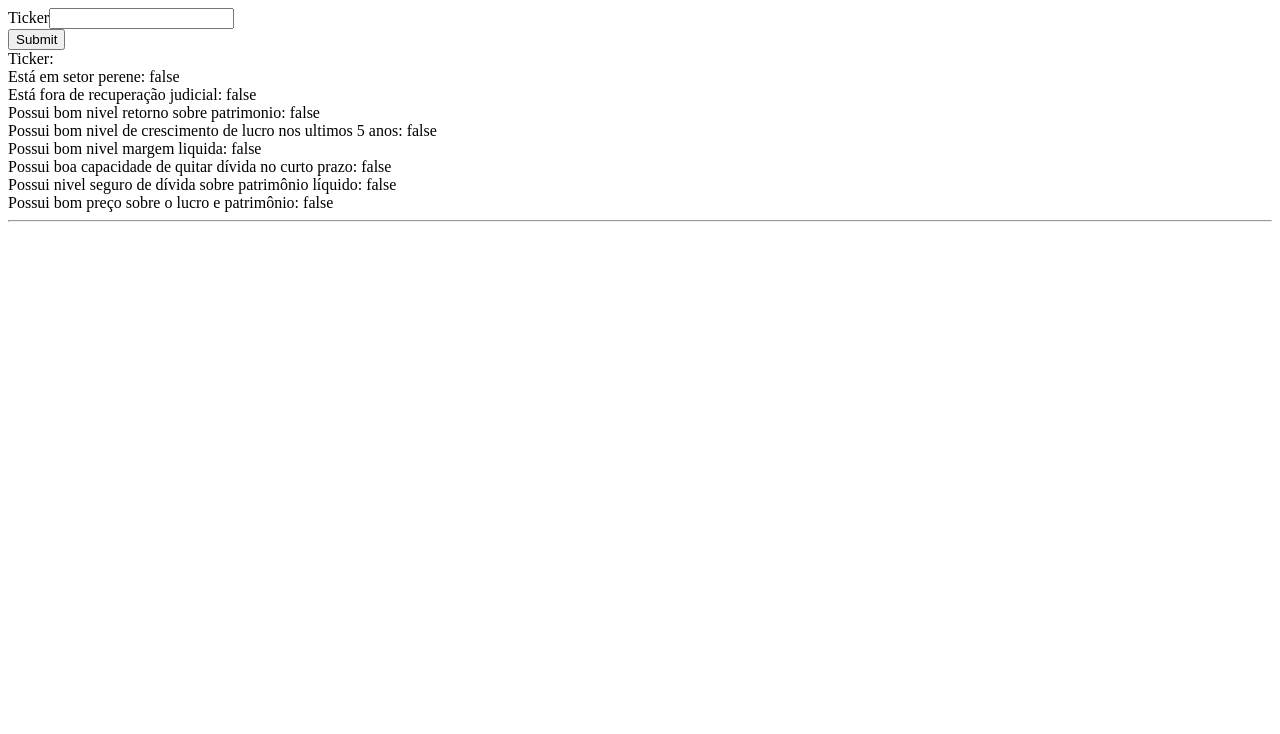
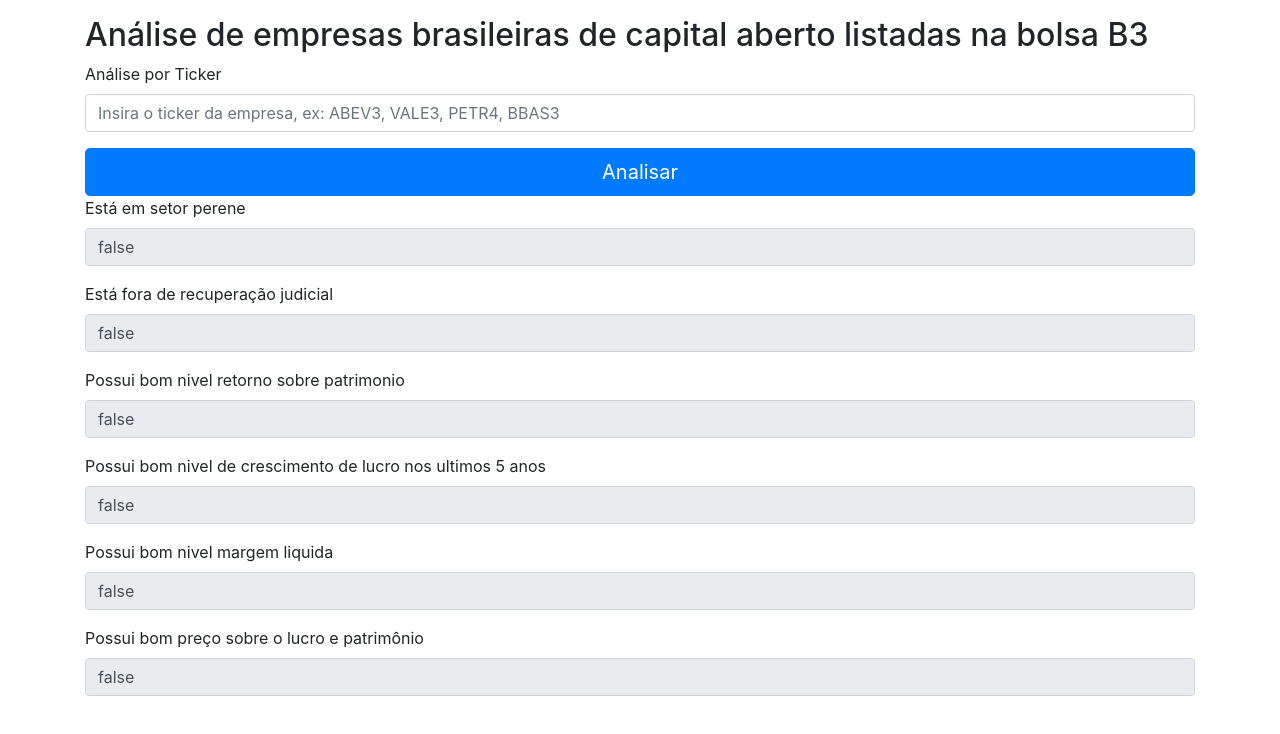
Before and after one commit to sartorileonardo/analisys-brazilian-stock-front, an Angular app: page / in a window 1280 px wide. Shown: the top 734 px of the page. Built offline with nearby package versions, Linux system fonts and the light colour scheme.

Commit message:
Add Bootstrap 4

```diff
--- a/src/app/analisys-brazilian-stock/analisys-brazilian-stock.component.html
+++ b/src/app/analisys-brazilian-stock/analisys-brazilian-stock.component.html
@@ -1,53 +1,49 @@
-<div>
-    <div>
-        <label for="ticker">Ticker</label>
-        <input type="text" id="ticker" required [(ngModel)]="ticker" (ngModelChange)="tickerChanged($event)" name="ticker">
+
+<div class="container mt-3" *ngIf="stockAnalisys">
+
+    <div class="row mt-3">
+      <div class="col">
+        <h2>Análise de empresas brasileiras de capital aberto listadas na bolsa B3</h2>
+        <form>
+          <div class="form-group">
+            <label>Análise por Ticker</label>
+            <input type="text" class="form-control" placeholder="Insira o ticker da empresa, ex: ABEV3, VALE3, PETR4, BBAS3" id="ticker" required [(ngModel)]="ticker" (ngModelChange)="tickerChanged($event)" name="ticker">
+          </div>
+
+          <button type="button" class="btn btn-primary btn-lg btn-block" (click)="search()">Analisar</button>
+
+          <div class="form-group">
+            <label>Está em setor perene</label>
+            <input type="text" class="form-control" disabled="true" [(ngModel)]="stockAnalisys.estaEmSetorPerene" name="estaEmSetorPerene">
+          </div>
+
+          <div class="form-group">
+            <label>Está fora de recuperação judicial</label>
+            <input type="text" class="form-control" disabled="true" [(ngModel)]="stockAnalisys.estaForaDeRecuperacaoJudicial" name="estaForaDeRecuperacaoJudicial">
+          </div>
+
+          <div class="form-group">
+            <label>Possui bom nivel retorno sobre patrimonio</label>
+            <input type="text" class="form-control" disabled="true" [(ngModel)]="stockAnalisys.possuiBomNivelRetornoSobrePatrimonio" name="possuiBomNivelRetornoSobrePatrimonio">
+          </div>
+
+          <div class="form-group">
+            <label>Possui bom nivel de crescimento de lucro nos ultimos 5 anos</label>
+            <input type="text" class="form-control" disabled="true" [(ngModel)]="stockAnalisys.possuiBomNivelCrescimentoLucroNosUltimos5Anos" name="possuiBomNivelCrescimentoLucroNosUltimos5Anos">
+          </div>
+
+          <div class="form-group">
+            <label>Possui bom nivel margem liquida</label>
+            <input type="text" class="form-control" disabled="true" [(ngModel)]="stockAnalisys.possuiBomNivelMargemLiquida" name="possuiBomNivelMargemLiquida">
+          </div>
+
+          <div class="form-group">
+            <label>Possui bom preço sobre o lucro e patrimônio</label>
+            <input type="text" class="form-control" disabled="true" [(ngModel)]="stockAnalisys.possuiBomPrecoEmRelacaoAoLucroAssimComoValorPatrimonial" name="possuiBomPrecoEmRelacaoAoLucroAssimComoValorPatrimonial">
+          </div>
+
+
+        </form>
+      </div>
     </div>
-    <div>
-        <button (click)="search()">Submit</button>
-    </div>
-</div>
-
-<div *ngIf="stockAnalisys">
-    <div>
-        <label>Ticker: </label> {{stockAnalisys.ticker}}
-    </div>
-    <div>
-        <label>Está em setor perene: </label> {{stockAnalisys.estaEmSetorPerene}}
-    </div>
-    <div>
-        <label>Está fora de recuperação judicial: </label> {{stockAnalisys.estaForaDeRecuperacaoJudicial}}
-    </div>
-    <div>
-        <label>Possui bom nivel retorno sobre patrimonio: </label>
-        {{stockAnalisys.possuiBomNivelDividaLiquidaSobrePatrimonioLiquido}}
-    </div>
-    <div>
-        <label>Possui bom nivel de crescimento de lucro nos ultimos 5 anos: </label>
-        {{stockAnalisys.possuiBomNivelCrescimentoLucroNosUltimos5Anos}}
-    </div>
-    <div>
-        <label>Possui bom nivel margem liquida: </label> {{stockAnalisys.possuiBomNivelMargemLiquida}}
-    </div>
-    <div>
-        <label>Possui boa capacidade de quitar dívida no curto prazo: </label>
-        {{stockAnalisys.possuiBomNivelDeCapacidadeDeQuitarDividaNoCurtoPrazo}}
-    </div>
-    <div>
-        <label>Possui nivel seguro de dívida sobre patrimônio líquido: </label>
-        {{stockAnalisys.possuiBomNivelDividaLiquidaSobrePatrimonioLiquido}}
-    </div>
-    <div>
-        <label>Possui bom preço sobre o lucro e patrimônio: </label>
-        {{stockAnalisys.possuiBomPrecoEmRelacaoAoLucroAssimComoValorPatrimonial}}
-    </div>
-
-    <!--
-    <span *ngIf='student.active' (click)='updateActive(false)'>Inactive</span>
-
-    <span *ngIf='!student.active' (click)='updateActive(true)'>Active</span>
-
-    <span (click)='deleteStudent()'>Delete</span>
-   -->
-    <hr />
-</div>
+  </div>
--- a/src/index.html
+++ b/src/index.html
@@ -6,8 +6,17 @@
   <base href="/">
   <meta name="viewport" content="width=device-width, initial-scale=1">
   <link rel="icon" type="image/x-icon" href="favicon.ico">
+
+  <!-- Bootstrap CSS -->
+  <link rel="stylesheet" href="https://stackpath.bootstrapcdn.com/bootstrap/4.1.3/css/bootstrap.min.css" integrity="sha384-MCw98/SFnGE8fJT3GXwEOngsV7Zt27NXFoaoApmYm81iuXoPkFOJwJ8ERdknLPMO" crossorigin="anonymous">
 </head>
 <body>
   <app-root></app-root>
+
+  <!-- Optional JavaScript -->
+    <!-- jQuery first, then Popper.js, then Bootstrap JS -->
+    <script src="https://code.jquery.com/jquery-3.3.1.slim.min.js" integrity="sha384-q8i/X+965DzO0rT7abK41JStQIAqVgRVzpbzo5smXKp4YfRvH+8abtTE1Pi6jizo" crossorigin="anonymous"></script>
+    <script src="https://cdnjs.cloudflare.com/ajax/libs/popper.js/1.14.3/umd/popper.min.js" integrity="sha384-ZMP7rVo3mIykV+2+9J3UJ46jBk0WLaUAdn689aCwoqbBJiSnjAK/l8WvCWPIPm49" crossorigin="anonymous"></script>
+    <script src="https://stackpath.bootstrapcdn.com/bootstrap/4.1.3/js/bootstrap.min.js" integrity="sha384-ChfqqxuZUCnJSK3+MXmPNIyE6ZbWh2IMqE241rYiqJxyMiZ6OW/JmZQ5stwEULTy" crossorigin="anonymous"></script>
 </body>
 </html>
```
Also changed, not shown: src/app/analisys-brazilian-stock/analisys-brazilian-stock.component.scss (+62 -0 lines), src/app/app.component.html (+67 -0 lines), 1 other file (tests, documents, lock files or other folders).
